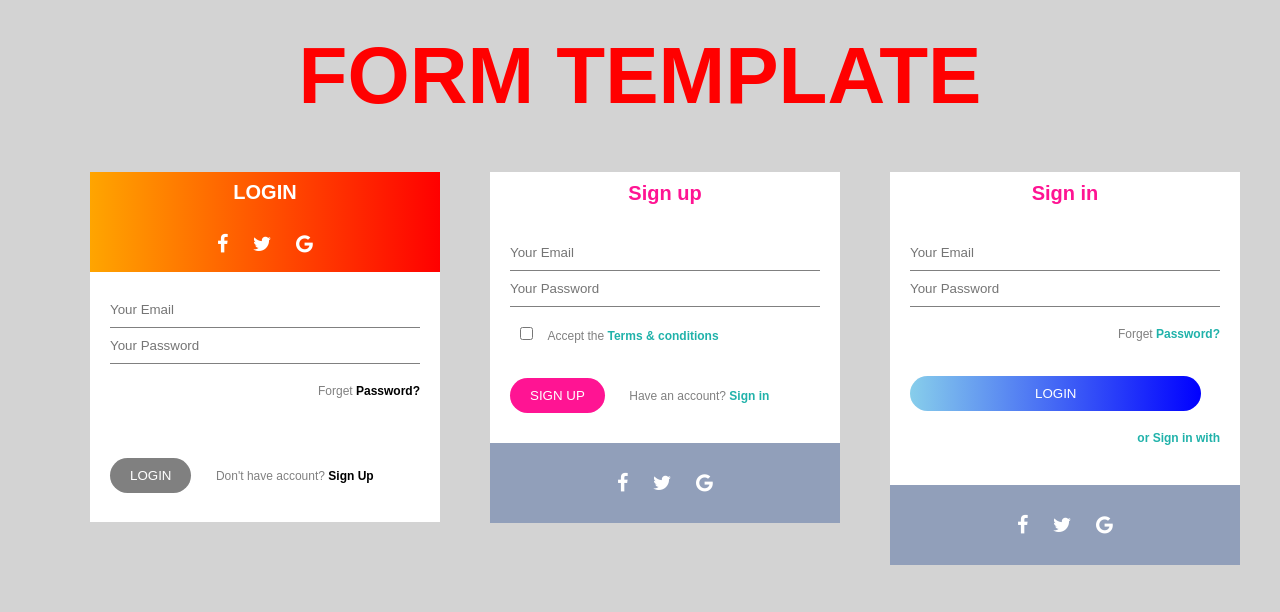
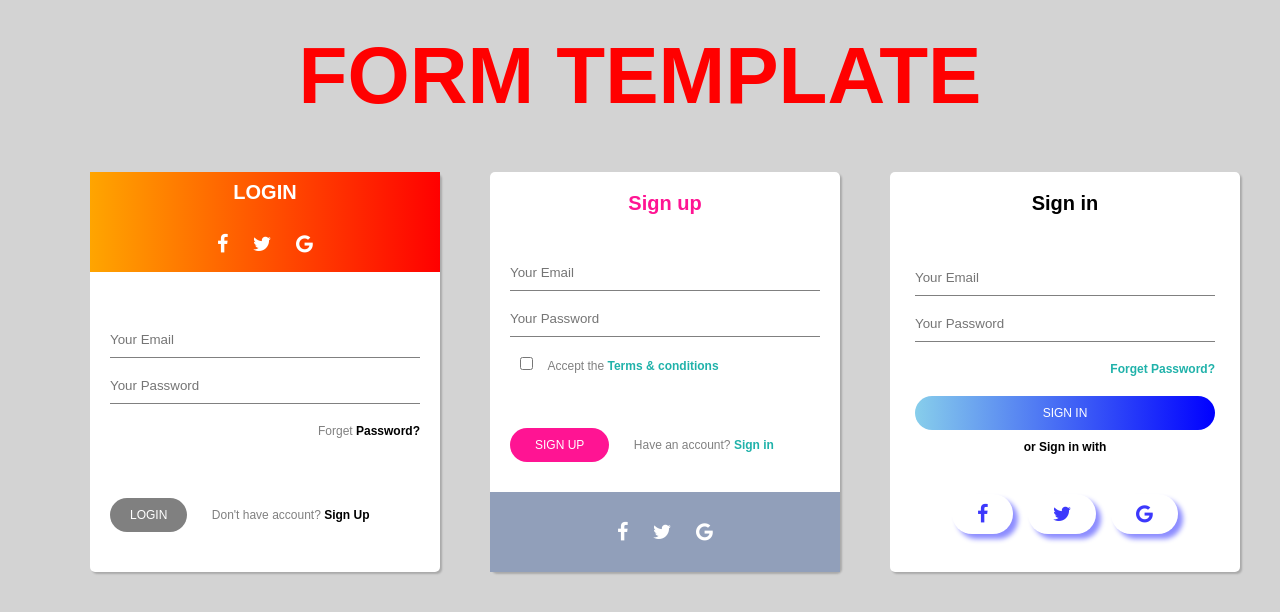
Before and after one commit to bhanupratapsinghcs/Full_Stack_Dev, a plain HTML site: page p/Practical-14.html in a window 1280 px wide. Drawn offline with Linux system fonts and the light colour scheme.

Commit message:
complete practical 14

```diff
--- a/p/Practical-14.html
+++ b/p/Practical-14.html
@@ -38,9 +38,11 @@
         .form-template1 {
             margin-top: 50px;
             width: 350px;
-            height: 350px;
+            height: 400px;
             background-color: #fff;
             margin-left: 50px;
+            border-radius: 5px;
+            box-shadow: 2px 2px 2px rgba(0, 0, 0, .2);
         }
 
         .form-header-t1 {
@@ -51,6 +53,7 @@
             flex-direction: column;
             justify-content: center;
             align-items: center;
+            margin-bottom: 30px;
         }
 
         .form-header-t1 h2 {
@@ -75,6 +78,7 @@
             border-bottom: 1px solid gray;
             padding: 10px 0px;
             width: 100%;
+            margin-bottom: 10px;
         }
 
         input[type='password'] {
@@ -99,7 +103,7 @@
         input[type='submit'] {
             outline: none;
             border: none;
-            padding: 10px 0px;
+            font-size: 12px;
             color: #fff;
             border-radius: 20px;
             background-color: gray;
@@ -112,26 +116,37 @@
             margin-left: 20px;
         }
 
-        /* Template 2 */
+
+
+
+
+
+        /*---------------- Template 2 ---------------------*/
+
+
+
+
+
         .form-template2 {
             margin-top: 50px;
             width: 350px;
-            height: 350px;
+            height: 400px;
             background-color: #fff;
             margin-left: 50px;
+            border-radius: 5px;
+            box-shadow: 2px 2px 2px rgba(0, 0, 0, .2);
         }
 
         .form-header-t2 {
             display: flex;
             flex-direction: column;
-            justify-content: center;
             align-items: center;
         }
 
         .form-header-t2 h2 {
             color: deeppink;
             font-size: 20px;
-            padding: 10px 0px;
+            padding: 20px 0px;
         }
 
 
@@ -140,25 +155,10 @@
             padding: 20px;
         }
 
-        input[type='email'] {
-            outline: none;
-            border: none;
-            border-bottom: 1px solid gray;
-            padding: 10px 0px;
-            width: 100%;
-        }
-
         input[type='checkbox'] {
             margin: 20px 10px;
         }
 
-        input[type='password'] {
-            outline: none;
-            border: none;
-            border-bottom: 1px solid gray;
-            padding: 10px 0px;
-            width: 100%;
-        }
 
         .form-container-t2 p {
             display: inline-block;
@@ -175,13 +175,13 @@
         .form-container-t2 input[type='submit'] {
             outline: none;
             border: none;
-            padding: 10px 0px;
             color: #fff;
+            font-size: 12px;
             border-radius: 20px;
             background-color: deeppink;
-            padding: 10px 20px;
+            padding: 10px 25px;
             margin-right: 20px;
-            margin-top: 15px;
+            margin-top: 35px;
         }
 
         .form-footer-t2 {
@@ -200,13 +200,28 @@
             padding: 20px 10px;
         }
 
-        /* Template 3 */
+
+
+
+
+
+
+        /*--------------- Template 3 -----------------------*/
+
+
+
+
+
+
+
         .form-template3 {
             margin-top: 50px;
             width: 350px;
-            height: 350px;
+            height: 400px;
             background-color: #fff;
             margin-left: 50px;
+            border-radius: 5px;
+            box-shadow: 2px 2px 2px rgba(0, 0, 0, .2);
         }
 
         .form-header-t3 {
@@ -217,36 +232,17 @@
         }
 
         .form-header-t3 h2 {
-            color: deeppink;
+            color: #000;
             font-size: 20px;
-            padding: 10px 0px;
+            padding: 20px 0px;
         }
 
 
 
         .form-container-t3 {
-            padding: 20px;
+            padding: 25px;
         }
 
-        input[type='email'] {
-            outline: none;
-            border: none;
-            border-bottom: 1px solid gray;
-            padding: 10px 0px;
-            width: 100%;
-        }
-
-        input[type='checkbox'] {
-            margin: 20px 10px;
-        }
-
-        input[type='password'] {
-            outline: none;
-            border: none;
-            border-bottom: 1px solid gray;
-            padding: 10px 0px;
-            width: 100%;
-        }
 
         .form-container-t3 p {
             font-size: 12px;
@@ -262,19 +258,28 @@
         .form-container-t3 input[type='submit'] {
             outline: none;
             border: none;
-            padding: 10px 0px;
+            display: block;
+            width: 100%;
             background: linear-gradient(to right, skyblue, blue);
             border-radius: 20px;
-            background-color: deeppink;
             padding: 10px 125px;
-            margin-right: 20px;
-            margin-top: 15px;
+            margin-top: 20px;
+        }
+
+        .form-container-t3 .pt3 {
+            text-align: center;
+            margin: 10px 0;
+        }
+
+        .form-container-t3 .pt3 b {
+
+            color: #000;
         }
 
         .form-footer-t3 {
-            width: 100%;
-            height: 80px;
-            background-color: #919fba;
+            /* width: 100%;
+            height: 80px; */
+            /* background-color: #919fba; */
             display: flex;
             flex-direction: column;
             justify-content: center;
@@ -282,9 +287,13 @@
         }
 
         .form-footer-t3 .social i {
-            color: #fff;
+            color: rgba(50, 46, 252, 0.952);
+            background-color: #fff;
+            border-radius: 20px;
+            box-shadow: 5px 5px 5px rgba(0, 0, 255, 0.452);
             font-size: 20px;
-            padding: 20px 10px;
+            padding: 10px 25px;
+            margin: 5px;
         }
     </style>
 </head>
@@ -316,7 +325,11 @@
                 <p class="pt1">Don't have account? <b>Sign Up</b></p>
             </div>
         </div>
+
+
         <!-- form template 2 -->
+
+
         <div class="form-template2">
             <div class="form-header-t2">
                 <h2>Sign up</h2>
@@ -344,7 +357,11 @@
             </div>
 
         </div>
+
+
         <!-- Form Template 3 -->
+
+
         <div class="form-template3">
             <div class="form-header-t3">
                 <h2>Sign in</h2>
@@ -356,8 +373,8 @@
                 <div>
                     <input type="password" name="password" id="password" placeholder="Your Password" />
                 </div>
-                <p>Forget <b>Password?</b></p>
-                <input type="submit" value="LOGIN">
+                <p> <b>Forget Password?</b></p>
+                <input type="submit" value="SIGN IN">
                 <p class="pt3"><b> or Sign in with </b></p>
 
             </div>
```
